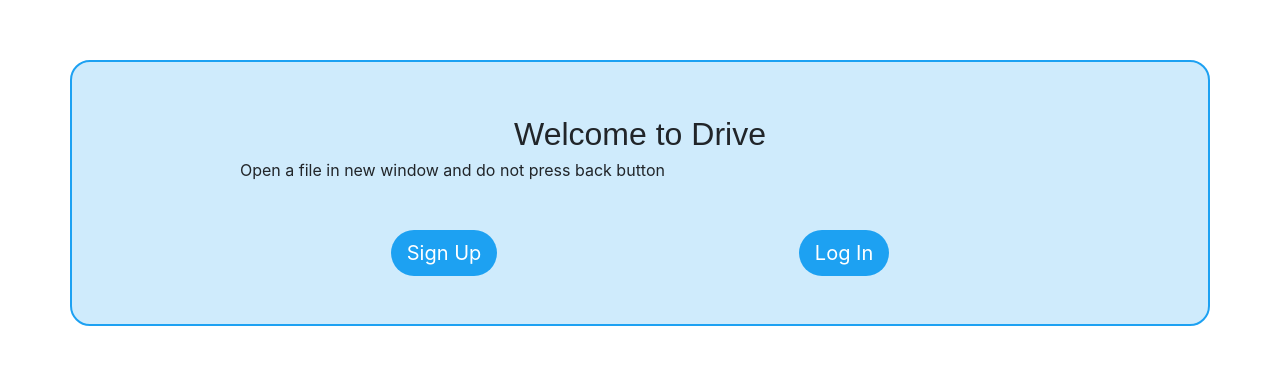
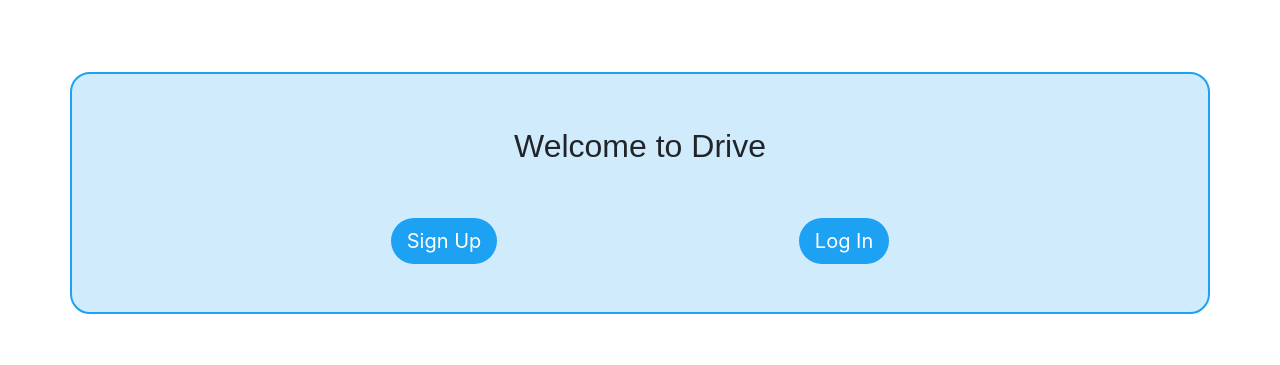
Before and after one commit to adityaprabhat01/Drive, a React (Create React App) app in the folder drive/: page / in a window 1280 px wide. Shown: the part 231-596 px from the top of the page. Built offline with nearby package versions, Linux system fonts and the light colour scheme; no server answers.

Commit message:
final refactor

```diff
--- a/drive/src/components/Landing.js
+++ b/drive/src/components/Landing.js
@@ -31,9 +31,6 @@ class Landing extends React.Component {
                         <div class="mx-auto" style={{ maxWidth: "400px" }}>
                             <span class="mx-auto" style={{ fontFamily: "'Cabin Condensed', sans-serif", fontSize: "2rem" }}>Welcome to Drive</span>
                         </div>
-                        <div>
-                            Open a file in new window and do not press back button
-                        </div>
                         <div class="d-flex flex-row justify-content-around mt-5">
                             <div>
                                 <button type="button" className="btn btn-primary btn-lg button-1" style={{ backgroundColor: "#1DA1F2", borderRadius: "75px", border: "none" }} onClick={(event) => {
```
